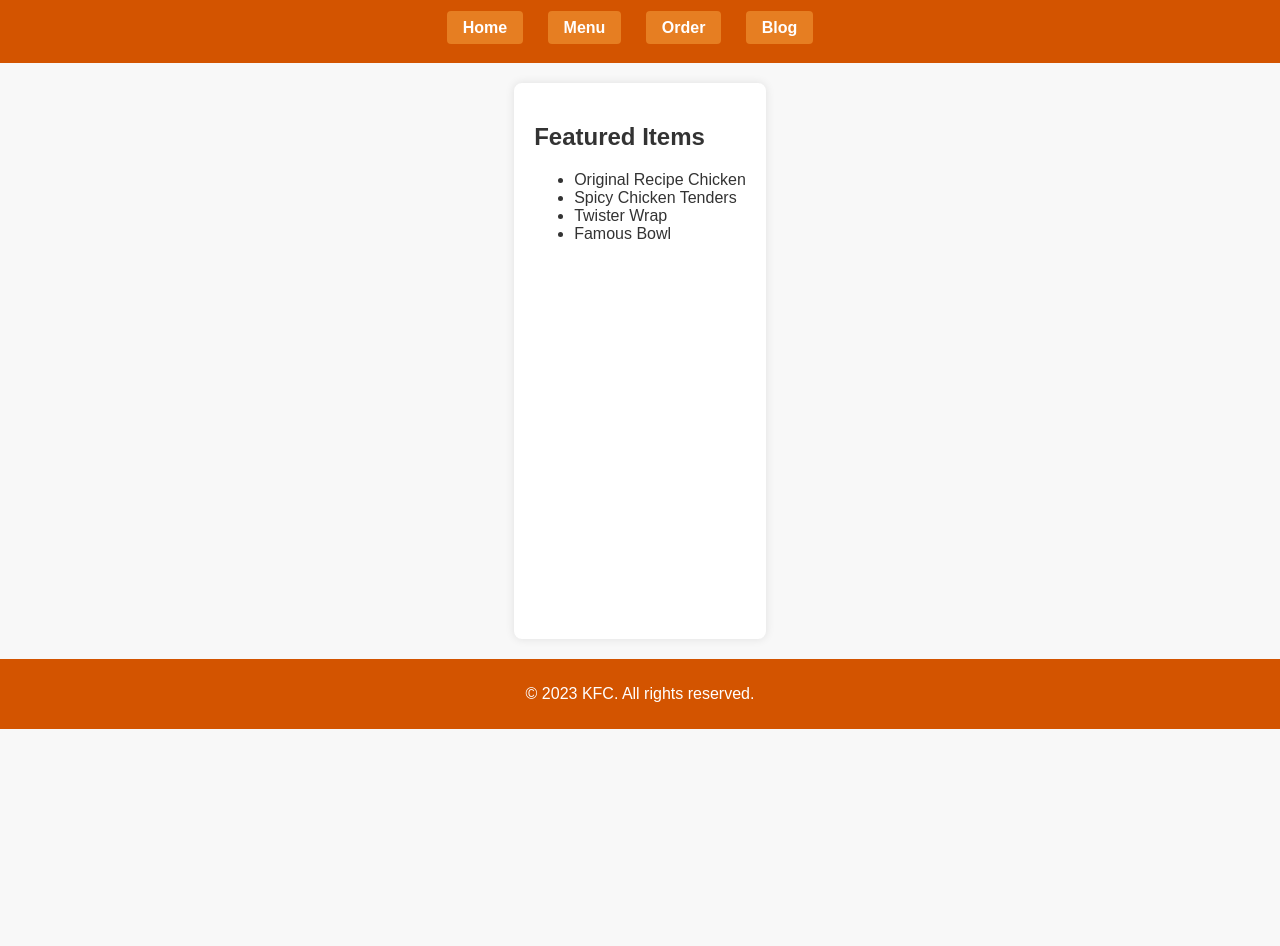
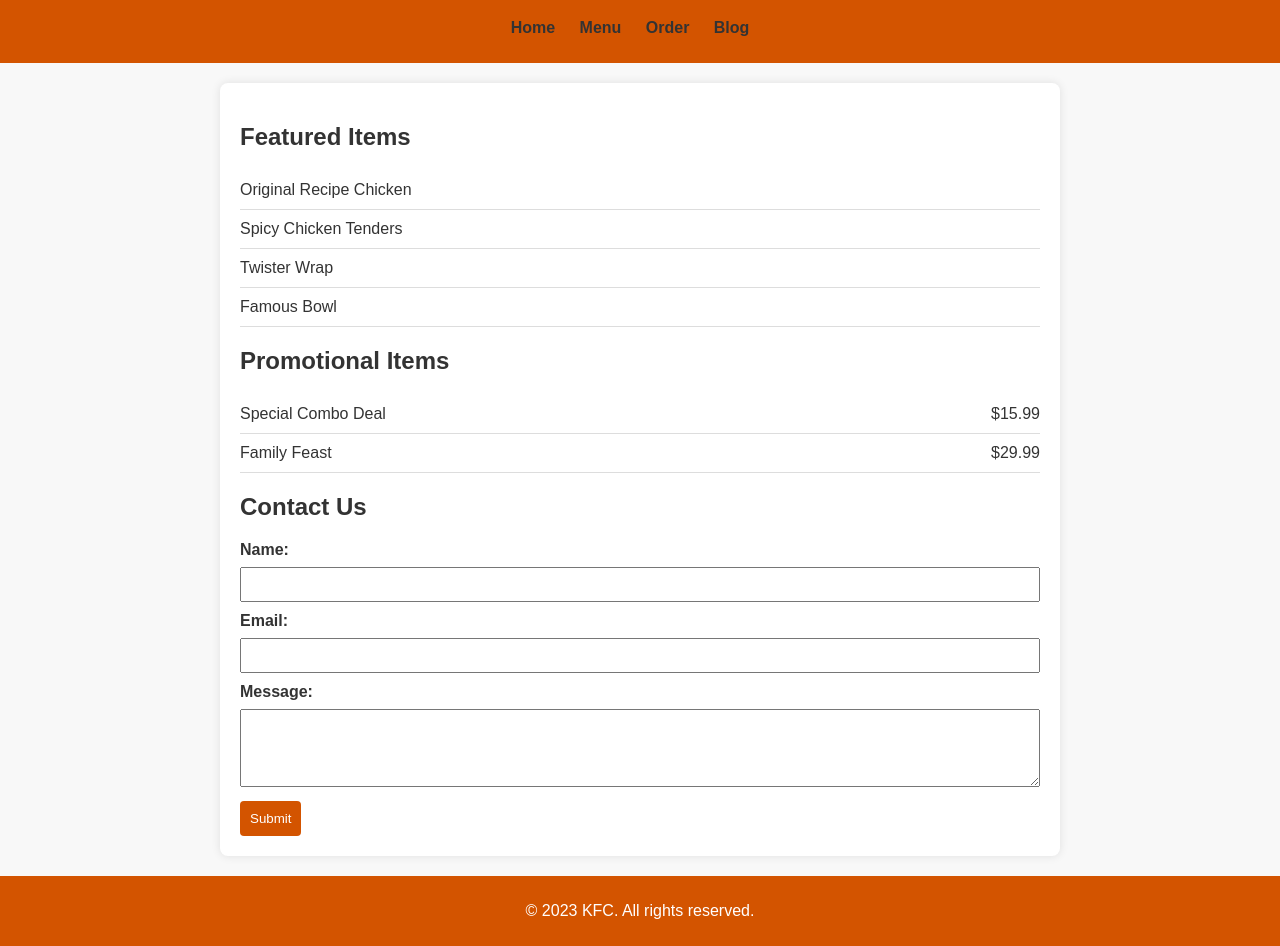
Before and after one commit to Prjwl777/CAT1, a plain HTML site: page index.html in a window 1280 px wide. Shown: the part 71-1017 px from the top of the page. Before the commit the page ends 800 px from the top, so only its background shows below. Drawn offline with Linux system fonts and the light colour scheme.

Commit message:
index.html

```diff
--- a/index.html
+++ b/index.html
@@ -4,7 +4,7 @@
 <head>
     <meta charset="UTF-8">
     <meta name="viewport" content="width=device-width, initial-scale=1.0">
-    <title>KFC Home</title>
+    <title>Welcome to KFC</title>
     <style>
         body {
             font-family: 'Arial', sans-serif;
@@ -12,9 +12,6 @@
             padding: 0;
             background-color: #f8f8f8;
             color: #333;
-    display: flex;
-    flex-direction: column;
-    min-height: 100vh;
         }
 
         header {
@@ -41,19 +38,11 @@ nav ul li {
 
         nav a {
             text-decoration: none;
-    color: #fff;
+            color: #333;
             font-weight: bold;
-    background-color: #e67e22;
-    padding: 8px 16px;
-    border-radius: 4px;
-}
-
-nav a:hover {
-    background-color: #d35400;
         }
 
         section {
-    flex: 1;
             max-width: 800px;
             margin: 20px auto;
             padding: 20px;
@@ -62,38 +51,59 @@ section {
             border-radius: 8px;
         }
 
-form {
-    display: grid;
-    gap: 10px;
+        .featured-items {
+            list-style: none;
+            padding: 0;
         }
 
-label {
+        .featured-items li {
+            border-bottom: 1px solid #ddd;
+            padding: 10px 0;
+        }
+
+        .promotional-items {
+            margin-top: 20px;
+        }
+
+        .promotional-item {
+            display: flex;
+            justify-content: space-between;
+            align-items: center;
+            border-bottom: 1px solid #ddd;
+            padding: 10px 0;
+        }
+
+        .contact-form {
+            margin-top: 20px;
+        }
+
+        .contact-form label {
+            display: block;
+            margin-bottom: 8px;
             font-weight: bold;
         }
 
-input,
-select {
+        .contact-form input,
+        .contact-form textarea {
             width: 100%;
             padding: 8px;
             box-sizing: border-box;
-    border: 1px solid #ddd;
+            margin-bottom: 10px;
+        }
+
+        .contact-form button {
+            background-color: #d35400;
+            color: #fff;
+            padding: 10px;
+            border: none;
             border-radius: 4px;
+            cursor: pointer;
         }
 
         footer {
             background-color: #d35400;
             color: #fff;
             text-align: center;
-    padding: 10px 0;
-}
-
-.blog-posts {
-    list-style: none;
-    padding: 0;
-}
-
-.blog-posts li {
-    border-bottom: 1px solid #ddd;
             padding: 10px 0;
         }
     </style>
@@ -120,6 +130,35 @@ footer {
             <li>Twister Wrap</li>
             <li>Famous Bowl</li>
         </ul>
+
+        <div class="promotional-items">
+            <h2>Promotional Items</h2>
+            <div class="promotional-item">
+                <span>Special Combo Deal</span>
+                <span>$15.99</span>
+            </div>
+            <div class="promotional-item">
+                <span>Family Feast</span>
+                <span>$29.99</span>
+            </div>
+            <!-- Add more promotional items as needed -->
+        </div>
+
+        <div class="contact-form">
+            <h2>Contact Us</h2>
+            <form>
+                <label for="name">Name:</label>
+                <input type="text" id="name" name="name" required>
+
+                <label for="email">Email:</label>
+                <input type="email" id="email" name="email" required>
+
+                <label for="message">Message:</label>
+                <textarea id="message" name="message" rows="4" required></textarea>
+
+                <button type="submit">Submit</button>
+            </form>
+        </div>
     </section>
 
     <footer>
```
Lines whose indentation alone changed are shown as unchanged.
